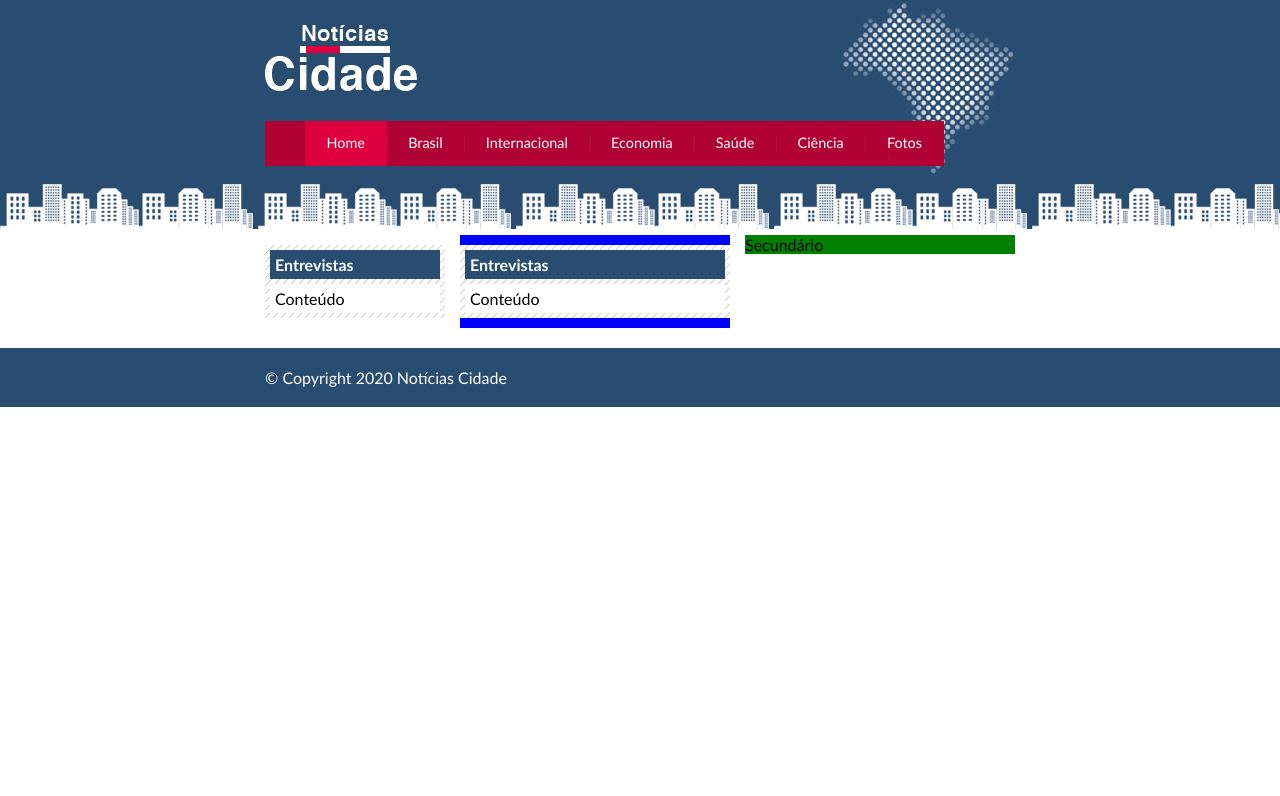
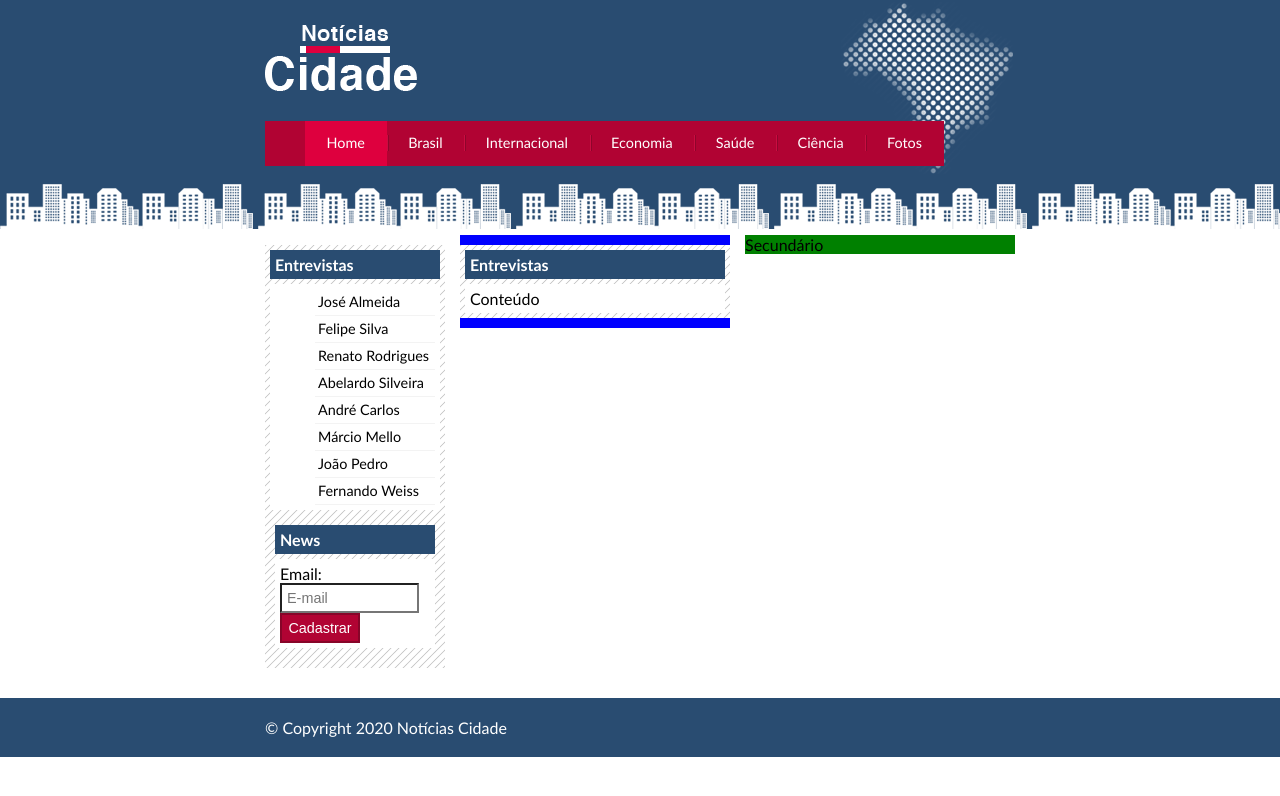
Before and after one commit to Gabriel-Venancio/noticias-cidade, a plain HTML site: page index.html in a window 1280 px wide. Drawn offline with Linux system fonts and the light colour scheme.

Commit message:
estilizando menu lateral

```diff
--- a/css/styles.css
+++ b/css/styles.css
@@ -124,6 +124,41 @@ h2 {
     margin-top: 5px;
 }
 
+#lateral ul a {
+    font-size: 0.9em;
+    padding: 3px;
+    display: block;
+    line-height: 20px;
+    color: #000;
+    text-decoration: none;
+    border-bottom: 1px solid #F3F3F3;
+}
+
+#lateral ul a:hover {
+    background: #F9F9F9 url(../imagens/marcador.png) no-repeat left center;
+    padding-left: 20px;
+    color: #A1A11A;
+}
+
+label {
+    display: block;
+    cursor: pointer;
+}
+
+input {
+    padding: 5px;
+    width: 125px;
+    font-size: 0.9em;
+    background-color: #FFF;
+}
+
+input.submit {
+    width: 80px;
+    color: #FFF;
+    background-color: #B10333;
+    border: 2px solid #870529;
+}
+
 #container-rodape {
     background: #294C71;
     padding: 20px;
--- a/index.html
+++ b/index.html
@@ -56,9 +56,52 @@
                 <div class="caixa">
                     <h2>Entrevistas</h2>
                     <div class="caixa-conteudo">
-                        Conteúdo
+                        <ul>
+                            <li>
+                                <a href="">José Almeida</a>
+                            </li>
+                            <li>
+                                <a href="">Felipe Silva</a>
+                            </li>
+                            <li>
+                                <a href="">Renato Rodrigues</a>
+                            </li>
+                            <li>
+                                <a href="">Abelardo Silveira</a>
+                            </li>
+                            <li>
+                                <a href="">André Carlos</a>
+                            </li>
+                            <li>
+                                <a href="">Márcio Mello</a>
+                            </li>
+                            <li>
+                                <a href="">João Pedro</a>
+                            </li>
+                            <li>
+                                <a href="">Fernando Weiss</a>
+                            </li>
+                        </ul>
+                    </div>
+
+                    <div class="caixa">
+                        <h2>News</h2>
+                        <div class="caixa-conteudo">
+
+                            <form action="">
+                                <div>
+                                    <label for="email">Email:</label>
+                                    <input type="text" name="email" id="email" placeholder="E-mail">
+                                </div>
+                                <div>
+                                    <input class="submit" type="submit" name="cadastrar" id="cadastrar" value="Cadastrar">
+                                </div>
+                            </form>
+
+                        </div>
 
                     </div>
+
                 </div>
 
             </div>
```
